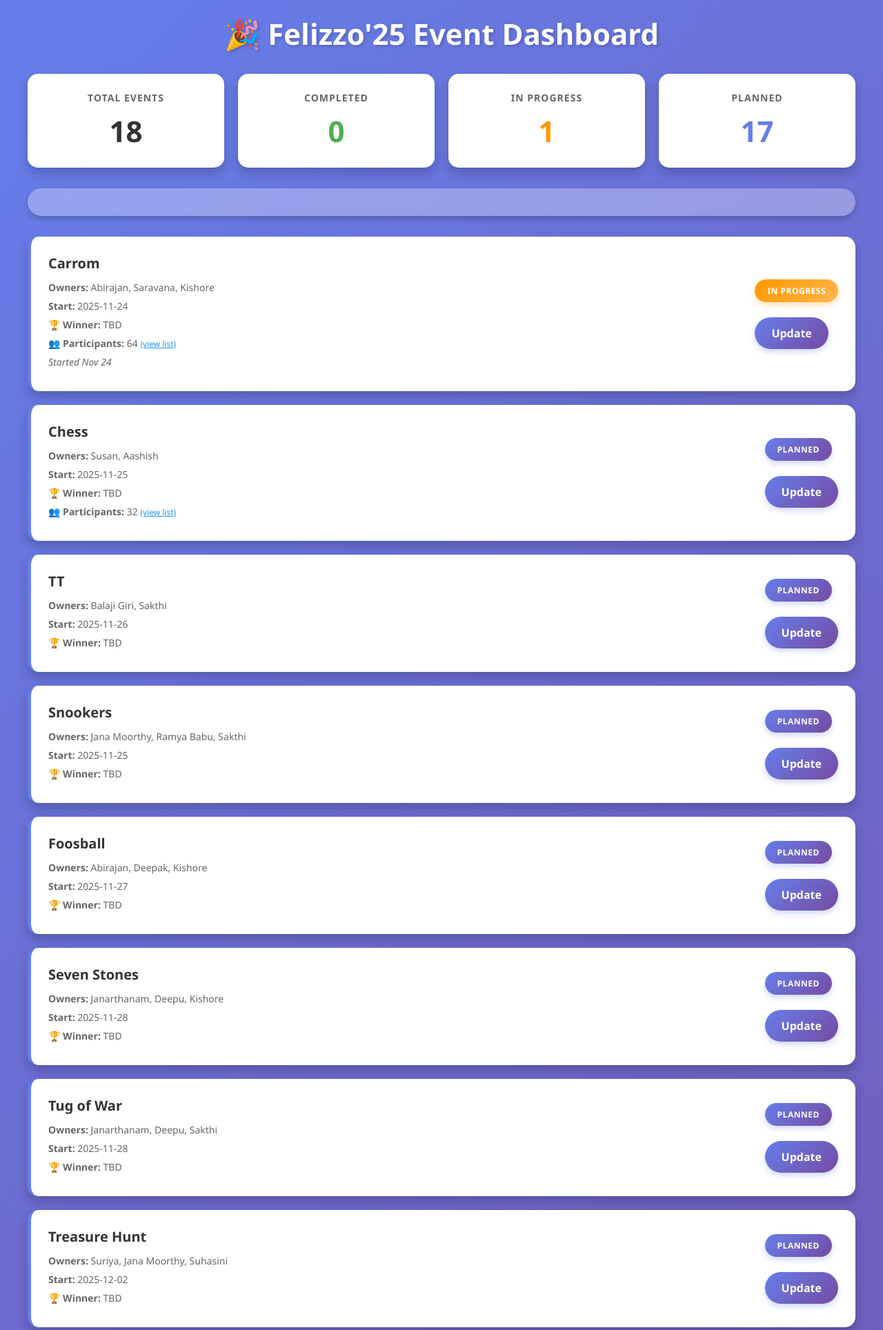
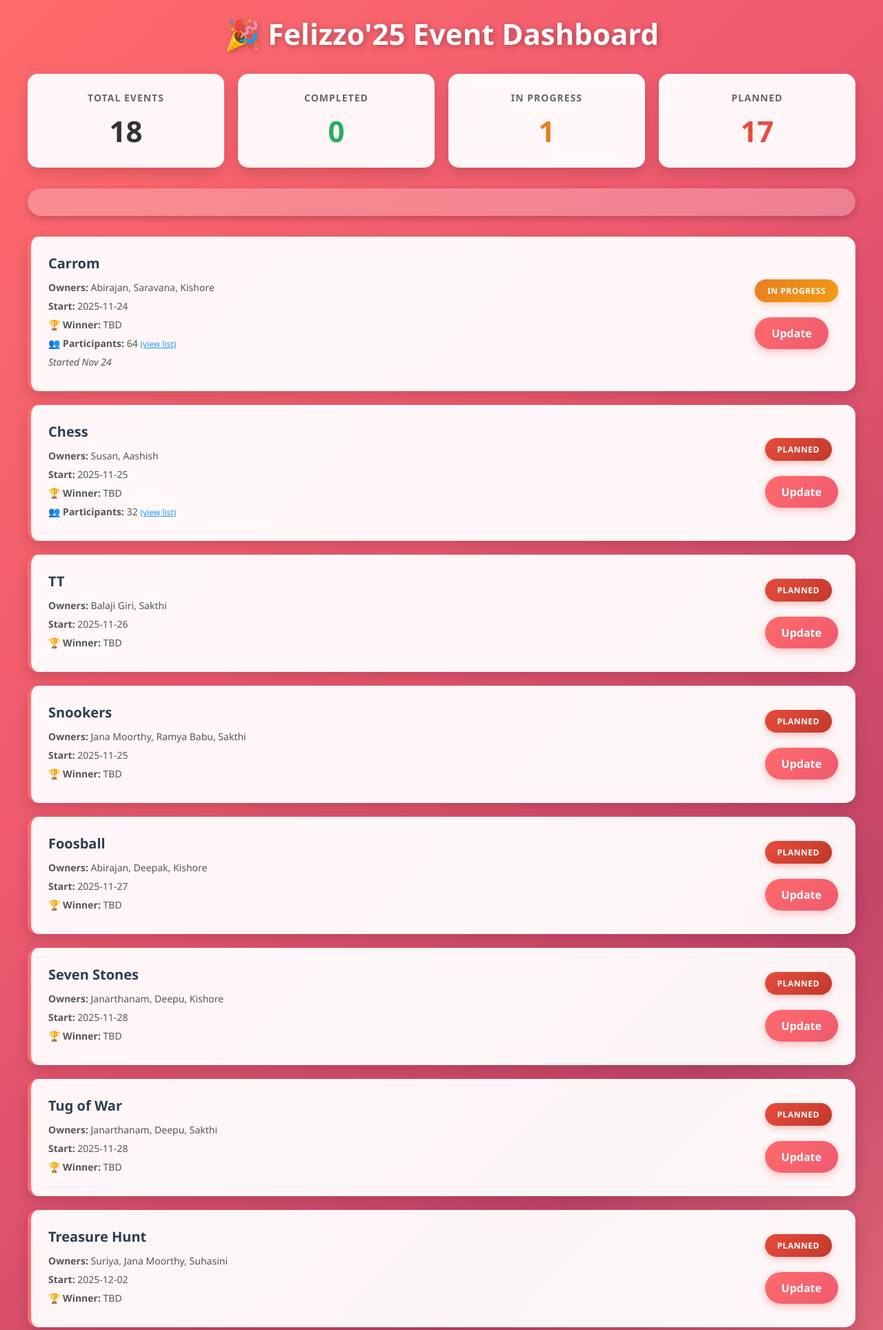
Before and after one commit to miniphotos93-boop/felizzo25-dashboard, a Flask app: page / in a window 1280 px wide. Shown: the top 1928 px of the page at 69% size. Run offline with Flask 3, Linux system fonts and the light colour scheme.

Commit message:
Apply sunset gradient theme

```diff
--- a/templates/dashboard.html
+++ b/templates/dashboard.html
@@ -6,7 +6,7 @@
         * { margin: 0; padding: 0; box-sizing: border-box; }
         body {
             font-family: 'Segoe UI', Tahoma, Geneva, Verdana, sans-serif;
-            background: linear-gradient(135deg, #667eea 0%, #764ba2 100%);
+            background: linear-gradient(135deg, #ff6b6b 0%, #ee5a6f 25%, #c44569 50%, #f38181 75%, #feca57 100%);
             min-height: 100vh;
             padding: 20px;
         }
@@ -16,35 +16,37 @@
             margin-bottom: 30px;
             text-align: center;
             font-size: 42px;
-            text-shadow: 2px 2px 4px rgba(0,0,0,0.2);
+            text-shadow: 2px 2px 8px rgba(0,0,0,0.3);
             animation: fadeIn 0.5s;
         }
         @keyframes fadeIn { from { opacity: 0; transform: translateY(-20px); } to { opacity: 1; transform: translateY(0); } }
         .stats { display: grid; grid-template-columns: repeat(4, 1fr); gap: 20px; margin-bottom: 30px; }
         .stat-card {
-            background: white;
+            background: rgba(255, 255, 255, 0.95);
             padding: 25px;
             border-radius: 15px;
-            box-shadow: 0 8px 16px rgba(0,0,0,0.2);
+            box-shadow: 0 8px 20px rgba(0,0,0,0.15);
             text-align: center;
             transition: transform 0.3s, box-shadow 0.3s;
+            backdrop-filter: blur(10px);
         }
-        .stat-card:hover { transform: translateY(-5px); box-shadow: 0 12px 24px rgba(0,0,0,0.3); }
+        .stat-card:hover { transform: translateY(-5px); box-shadow: 0 12px 30px rgba(0,0,0,0.25); }
         .stat-card h3 { color: #666; font-size: 14px; margin-bottom: 10px; text-transform: uppercase; letter-spacing: 1px; }
         .stat-card .number { font-size: 42px; font-weight: bold; color: #333; }
-        .completed { color: #4CAF50 !important; }
-        .in-progress { color: #FF9800 !important; }
-        .planned { color: #667eea !important; }
+        .completed { color: #27ae60 !important; }
+        .in-progress { color: #e67e22 !important; }
+        .planned { color: #e74c3c !important; }
         .progress-bar {
-            background: rgba(255,255,255,0.3);
+            background: rgba(255,255,255,0.25);
             height: 40px;
             border-radius: 20px;
             overflow: hidden;
             margin-bottom: 30px;
-            box-shadow: 0 4px 8px rgba(0,0,0,0.2);
+            box-shadow: 0 4px 12px rgba(0,0,0,0.2);
+            backdrop-filter: blur(10px);
         }
         .progress-fill {
-            background: linear-gradient(90deg, #4CAF50, #8BC34A);
+            background: linear-gradient(90deg, #f39c12, #e67e22, #d35400);
             height: 100%;
             display: flex;
             align-items: center;
@@ -59,20 +61,21 @@
         }
         .events-grid { display: grid; gap: 20px; }
         .event-card {
-            background: white;
+            background: rgba(255, 255, 255, 0.95);
             padding: 25px;
             border-radius: 15px;
-            box-shadow: 0 8px 16px rgba(0,0,0,0.2);
+            box-shadow: 0 8px 20px rgba(0,0,0,0.15);
             display: grid;
             grid-template-columns: 1fr auto;
             gap: 20px;
             align-items: center;
             transition: transform 0.3s, box-shadow 0.3s;
-            border-left: 5px solid #667eea;
+            border-left: 5px solid #ff6b6b;
+            backdrop-filter: blur(10px);
         }
-        .event-card:hover { transform: translateX(5px); box-shadow: 0 12px 24px rgba(0,0,0,0.3); }
-        .event-info h3 { color: #333; margin-bottom: 12px; font-size: 20px; }
-        .event-info p { color: #666; margin: 8px 0; font-size: 14px; }
+        .event-card:hover { transform: translateX(5px); box-shadow: 0 12px 30px rgba(0,0,0,0.25); }
+        .event-info h3 { color: #2c3e50; margin-bottom: 12px; font-size: 20px; }
+        .event-info p { color: #555; margin: 8px 0; font-size: 14px; }
         .status-badge {
             display: inline-block;
             padding: 8px 18px;
@@ -82,12 +85,12 @@
             text-transform: uppercase;
             letter-spacing: 0.5px;
         }
-        .status-completed { background: linear-gradient(135deg, #4CAF50, #66BB6A); color: white; box-shadow: 0 4px 8px rgba(76,175,80,0.3); }
-        .status-in-progress { background: linear-gradient(135deg, #FF9800, #FFB74D); color: white; box-shadow: 0 4px 8px rgba(255,152,0,0.3); }
-        .status-planned { background: linear-gradient(135deg, #667eea, #764ba2); color: white; box-shadow: 0 4px 8px rgba(102,126,234,0.3); }
+        .status-completed { background: linear-gradient(135deg, #27ae60, #2ecc71); color: white; box-shadow: 0 4px 8px rgba(39,174,96,0.3); }
+        .status-in-progress { background: linear-gradient(135deg, #e67e22, #f39c12); color: white; box-shadow: 0 4px 8px rgba(230,126,34,0.3); }
+        .status-planned { background: linear-gradient(135deg, #e74c3c, #c0392b); color: white; box-shadow: 0 4px 8px rgba(231,76,60,0.3); }
         .btn {
             padding: 12px 24px;
-            background: linear-gradient(135deg, #667eea, #764ba2);
+            background: linear-gradient(135deg, #ff6b6b, #ee5a6f);
             color: white;
             border: none;
             border-radius: 25px;
@@ -96,9 +99,9 @@
             display: inline-block;
             font-weight: bold;
             transition: transform 0.2s, box-shadow 0.2s;
-            box-shadow: 0 4px 8px rgba(102,126,234,0.3);
+            box-shadow: 0 4px 12px rgba(255,107,107,0.4);
         }
-        .btn:hover { transform: scale(1.05); box-shadow: 0 6px 12px rgba(102,126,234,0.5); }
+        .btn:hover { transform: scale(1.05); box-shadow: 0 6px 16px rgba(255,107,107,0.6); }
     </style>
 </head>
 <body>
```
